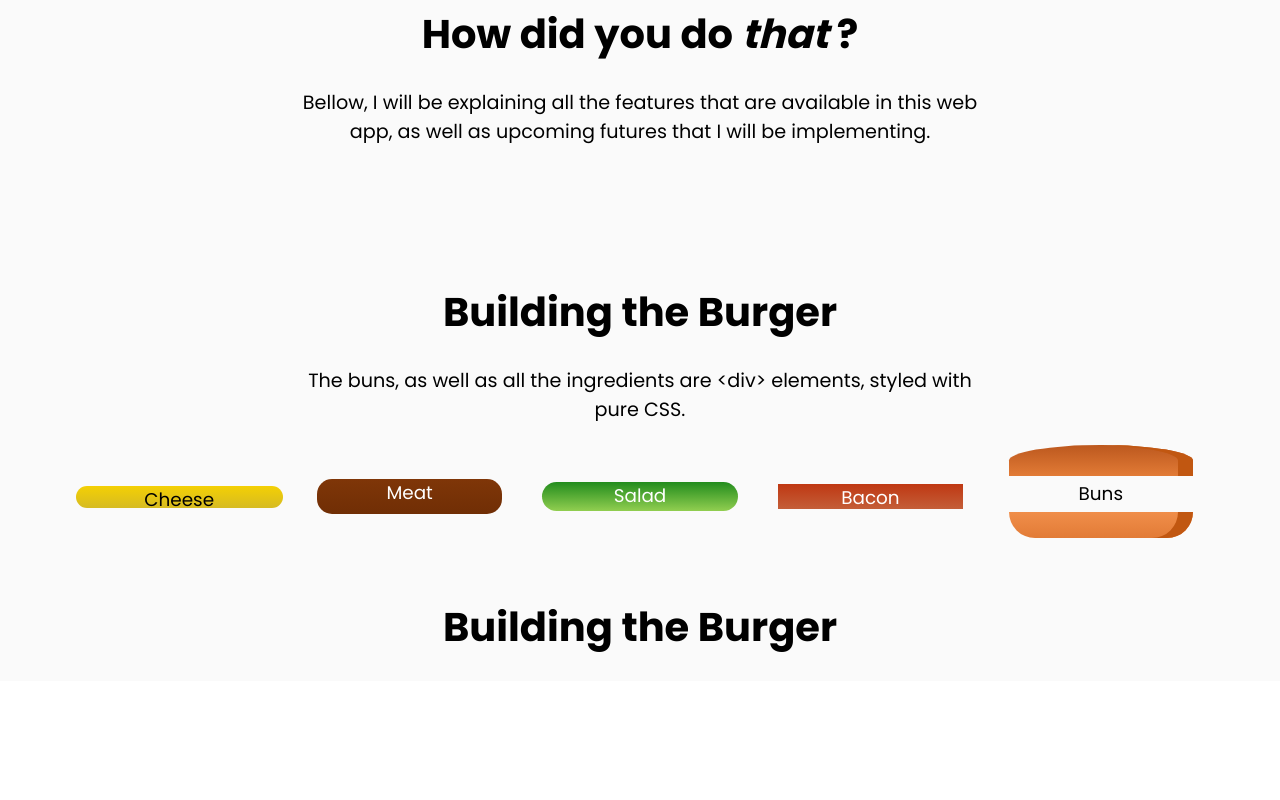
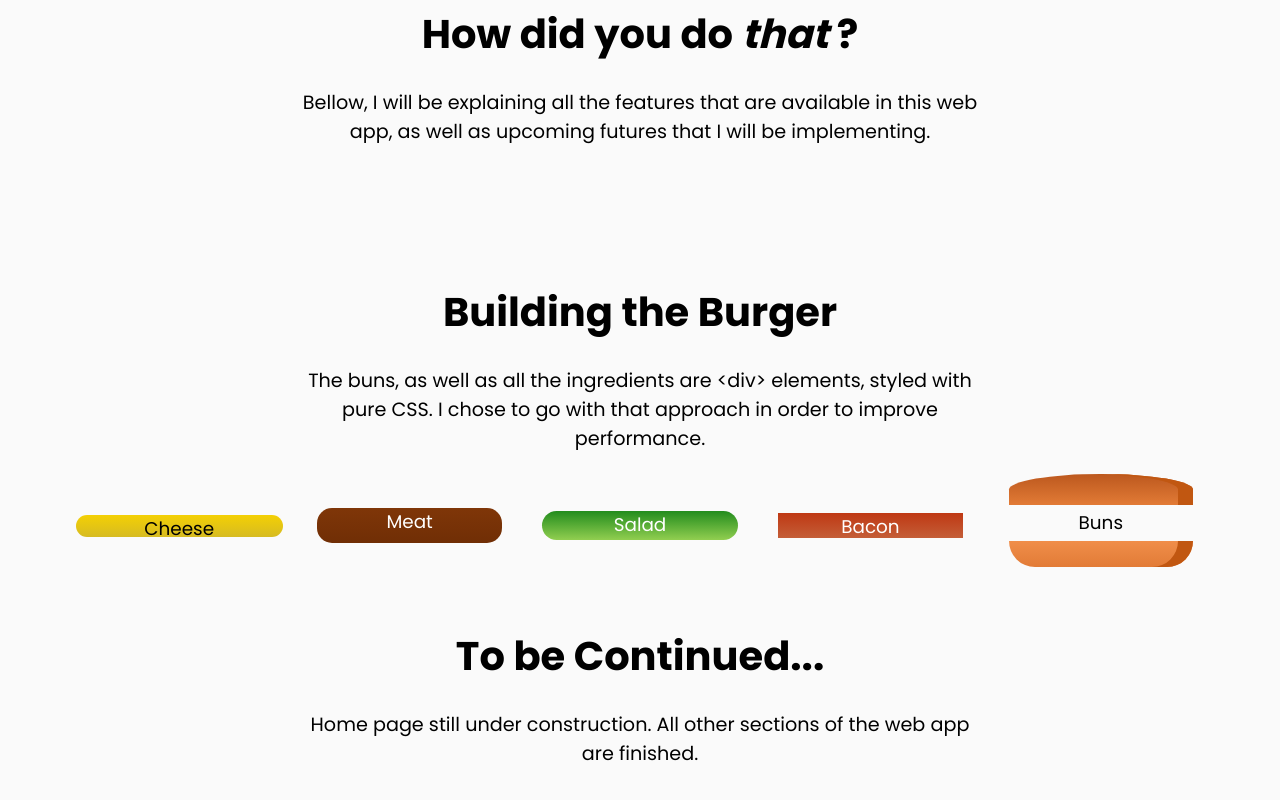
Before and after one commit to MatheoDodi/burgatory-burger-app, a React (Create React App) app: page / in a window 1280 px wide. Shown: the part 1176-1976 px from the top of the page. Before the commit the page ends 1857 px from the top, so only its background shows below. Built offline with nearby package versions, Linux system fonts and the light colour scheme.

Commit message:
added more info on home page

```diff
--- a/src/containers/Home/Home.js
+++ b/src/containers/Home/Home.js
@@ -169,7 +169,7 @@ class Home extends Component {
                     <Heading>How did you do <em>that</em> ?</Heading>
                     <Paragraph>Bellow, I will be explaining all the features that are available in this web app, as well as upcoming futures that I will be implementing.</Paragraph>
                     <Heading>Building the Burger</Heading>
-                    <Paragraph style={{marginBottom: '1rem'}}>The buns, as well as all the ingredients are &#60;div&#62; elements, styled with pure CSS.</Paragraph>
+                    <Paragraph style={{marginBottom: '1rem'}}>The buns, as well as all the ingredients are &#60;div&#62; elements, styled with pure CSS. I chose to go with that approach in order to improve performance.</Paragraph>
                     <Cheese>Cheese</Cheese>
                     <Meat>Meat</Meat>
                     <Salad>Salad</Salad>
@@ -179,7 +179,8 @@ class Home extends Component {
                         <p style={{textAlign: 'center', margin: '0'}}>Buns</p>
                         <BreadBottom />
                     </div>
-                    <Heading>Building the Burger</Heading>
+                    <Heading>To be Continued...</Heading>
+                    <Paragraph>Home page still under construction. All other sections of the web app are finished.</Paragraph>
                 </Grid>
             </Fragment>
 
```
